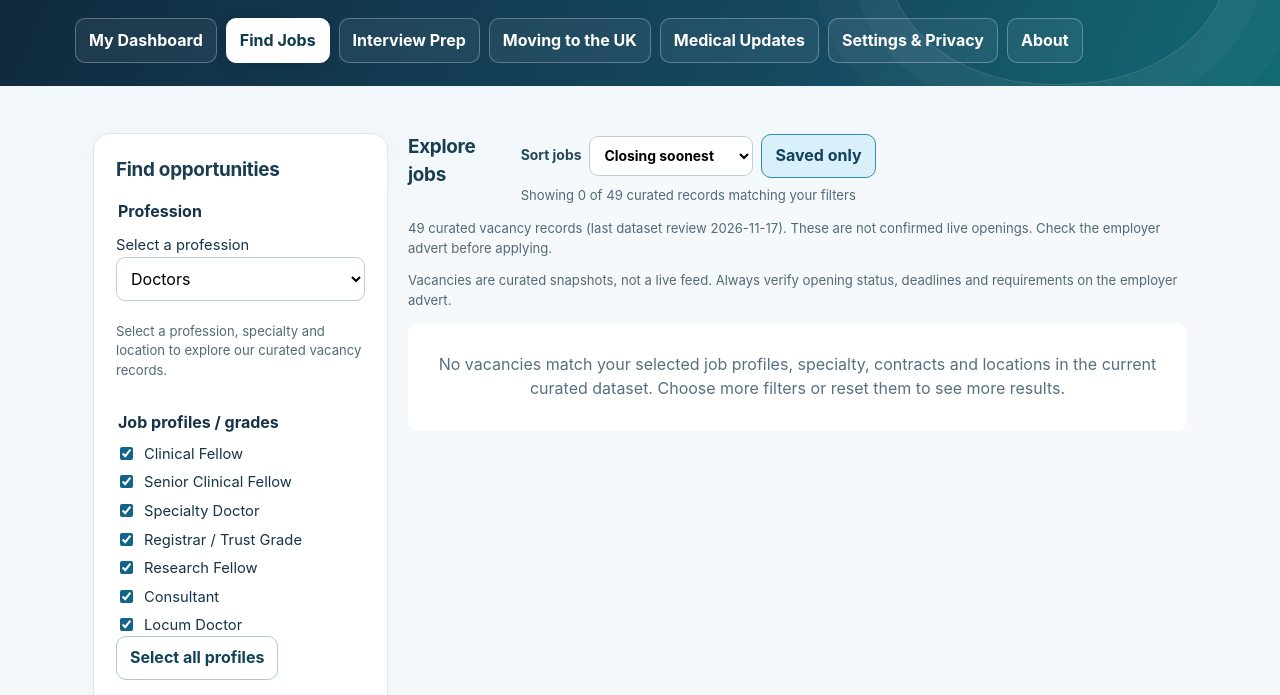
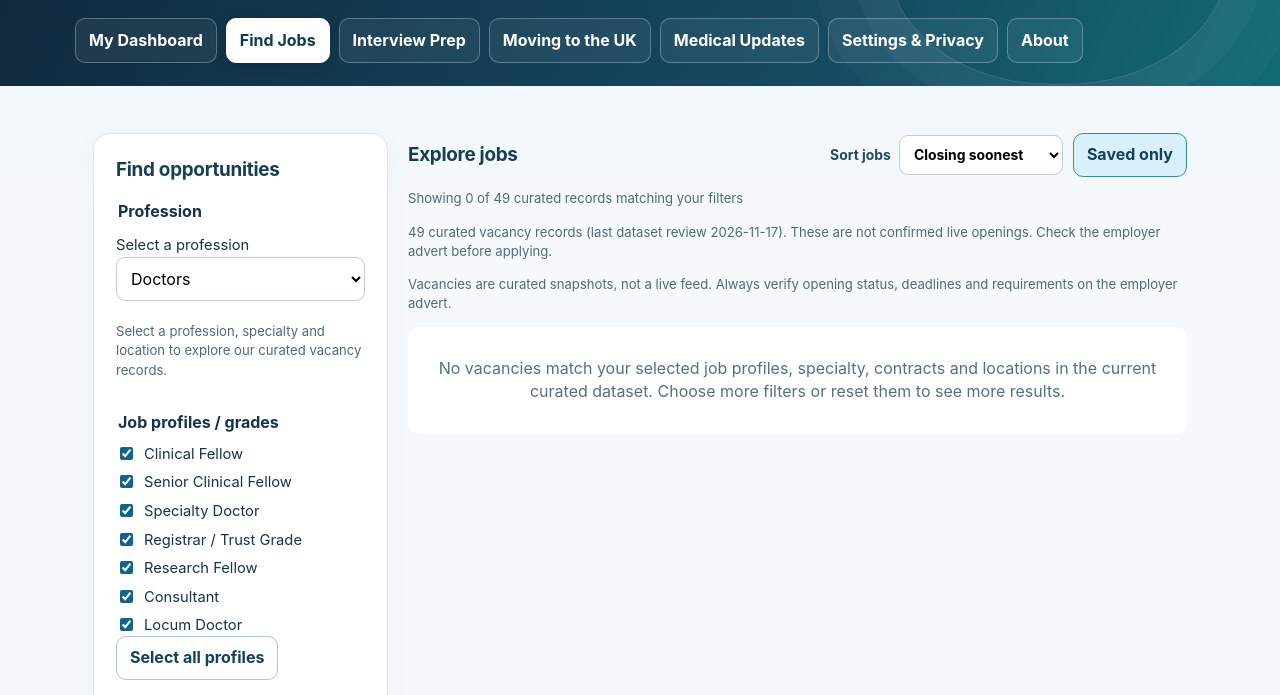
Before and after one commit to nikunjsb/Medical-Career-UK, a plain HTML site: page index.html in a window 1280 px wide. Both pictures are taken after a click on the button "View saved jobs". Shown: the part 102-797 px from the top of the page. Drawn offline with Linux system fonts and the light colour scheme.

Commit message:
Align jobs toolbar and give result count a separate row

```diff
--- a/index.html
+++ b/index.html
@@ -73,6 +73,12 @@ select:focus-visible,input:focus-visible,button:focus-visible,a:focus-visible{ou
 .country-add{display:flex;gap:8px;align-items:center;flex-wrap:wrap}.country-add select{flex:1 1 180px;min-width:0}.country-add button{min-height:44px}
 .selected-countries{display:flex;gap:8px;flex-wrap:wrap;margin-top:10px}.country-chip{display:inline-flex;align-items:center;gap:7px;background:#eef8f8;border:1px solid #b9dddd;border-radius:20px;padding:3px 5px 3px 12px;max-width:100%}.country-chip-remove{border:0;border-radius:50%;width:30px;height:30px;background:#dbeeee;color:#183d48;font-size:1.2rem}.country-summary{display:flex;align-items:center;justify-content:space-between;gap:10px;margin-top:10px}.notification-status{border:1px solid #dce5ec;border-radius:12px;padding:14px;margin-top:16px}.notification-status p{margin:8px 0}
 @media(max-width:420px){.country-add button{width:100%}}
+/* Keep the job toolbar aligned; allow the result count its own row. */
+.stats{flex-wrap:wrap;gap:12px;margin-bottom:14px}
+.stats>h2{margin:0;flex:0 0 auto}
+.stats>.actions{margin-left:auto;gap:10px;align-items:center}
+.stats .result-count{flex:0 0 100%;margin:0;line-height:1.5}
+@media(max-width:780px){.stats{align-items:stretch}.stats>.actions{margin-left:0}.stats .sort-control{align-items:center}}
 </style>
 </head>
 <body>
@@ -92,7 +98,7 @@ select:focus-visible,input:focus-visible,button:focus-visible,a:focus-visible{ou
 <label class="check"><input type="checkbox" id="closingOnly"> Closing within 7 days only</label><div class="actions"><button class="btn" id="clear" type="button">Reset filters</button></div>
 </aside>
 <section class="main" aria-label="Vacancies">
-<div class="stats"><h2>Explore jobs</h2><div class="actions"><label class="sort-control" for="jobSort">Sort jobs <select id="jobSort"><option value="deadline-asc">Closing soonest</option><option value="checked-desc">Recently checked</option><option value="deadline-desc">Closing latest</option><option value="checked-asc">Oldest checked</option><option value="title-asc">Title A–Z</option><option value="title-desc">Title Z–A</option></select></label><button class="btn" id="showSaved" type="button" aria-pressed="false">Saved only</button><span class="mini" id="count" role="status"></span></div></div>
+<div class="stats"><h2>Explore jobs</h2><div class="actions"><label class="sort-control" for="jobSort">Sort jobs <select id="jobSort"><option value="deadline-asc">Closing soonest</option><option value="checked-desc">Recently checked</option><option value="deadline-desc">Closing latest</option><option value="checked-asc">Oldest checked</option><option value="title-asc">Title A–Z</option><option value="title-desc">Title Z–A</option></select></label><button class="btn" id="showSaved" type="button" aria-pressed="false">Saved only</button></div><p class="mini result-count" id="count" role="status"></p></div>
 <p id="dataStatus" class="mini" role="status">Loading vacancy dataset…</p><p class="mini">Vacancies are curated snapshots, not a live feed. Always verify opening status, deadlines and requirements on the employer advert.</p><div id="jobs"></div>
 </section></div></section><section id="page-prep" class="page" hidden aria-labelledby="prepHeading"><div class="panel"><h1 id="prepHeading">Interview preparation</h1><p class="mini">Choose a topic or prepare from a vacancy. Practice guidance is illustrative, not a prediction of interview questions or medical advice.</p><div class="field"><label for="prepJob">Prepare for a saved / available job</label><select id="prepJob"><option value="">General practice</option></select></div><div class="field"><label for="prepTopic">Question topic</label><select id="prepTopic"><option value="all">All topics</option><option value="clinical">Clinical scenarios</option><option value="communication">Communication and patient safety</option><option value="nhs">NHS teamwork and governance</option><option value="research">Research and teaching</option></select></div><div class="field"><label for="prepLevel">Practice level</label><select id="prepLevel"><option value="mixed">Mixed</option><option value="foundation">Foundation</option><option value="advanced">Advanced</option></select></div><button type="button" class="btn primary" id="generatePrep">Create practice set</button><p class="mini" id="prepContext"></p></div><section class="detail" aria-label="Practice questions">
 <h2>Practice question</h2><p class="mini" id="questionPosition">Try answering before opening guidance. Questions are educational examples, not official NHS questions.</p>
```
